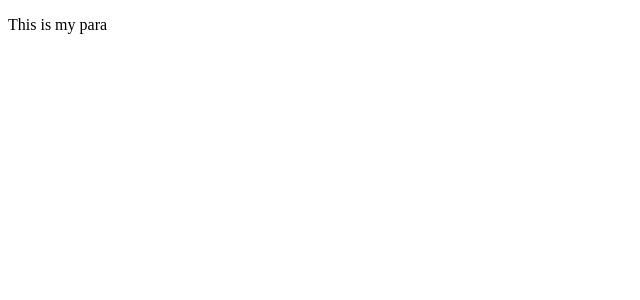
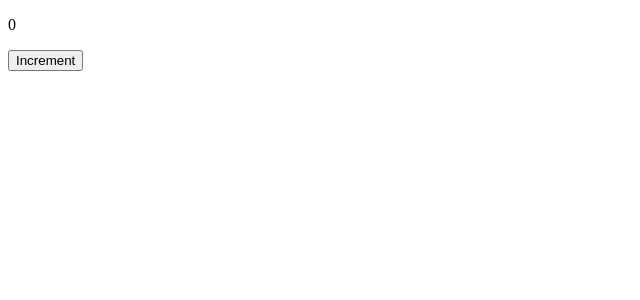
Before and after one commit to sudhirjadhav18/MyReactTraining, a React (Create React App) app in the folder sample-06/: page / in a window 1280 px wide. Shown: the top 300 px of the page, without its empty margins (0-640 px from the left). Built offline with nearby package versions, Linux system fonts and the light colour scheme.

Commit message:
Sample 6: new component added.

```diff
--- /dev/null
+++ b/sample-06/src/App.js
@@ -0,0 +1,7 @@
+import React from "react";
+
+import Counter from "./Counter";
+
+const App = () => <Counter />
+
+export default App;
--- /dev/null
+++ b/sample-06/src/Counter.js
@@ -0,0 +1,17 @@
+import React, { useState } from "react";
+
+const Counter = () => {
+    const [counter, setCounter] = useState(0);
+    const onClickHandler = () => {
+        setCounter(counter + 1);
+    }
+
+    return (
+        <>
+            <p>{counter}</p>
+            <button type="button" onClick={onClickHandler}>Increment</button>
+        </>
+    );
+}
+
+export default Counter;
--- a/sample-06/src/index.js
+++ b/sample-06/src/index.js
@@ -1,12 +1,12 @@
 import React from 'react';
 import ReactDOM from 'react-dom/client';
 
+import App from './App';
+
 const root = ReactDOM.createRoot(document.getElementById('root'));
-
-const Para = () => <p>This is my para</p>;
 
 root.render(
   <React.StrictMode>
-    <Para />
+    <App />
   </React.StrictMode>
 );
```
